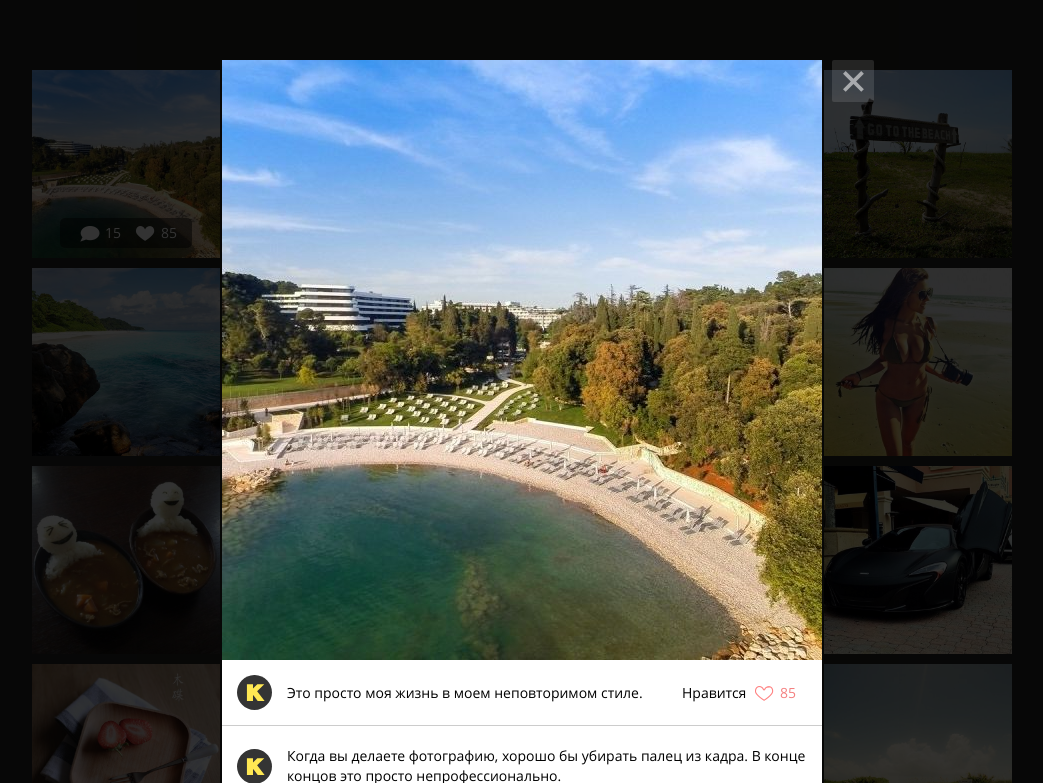
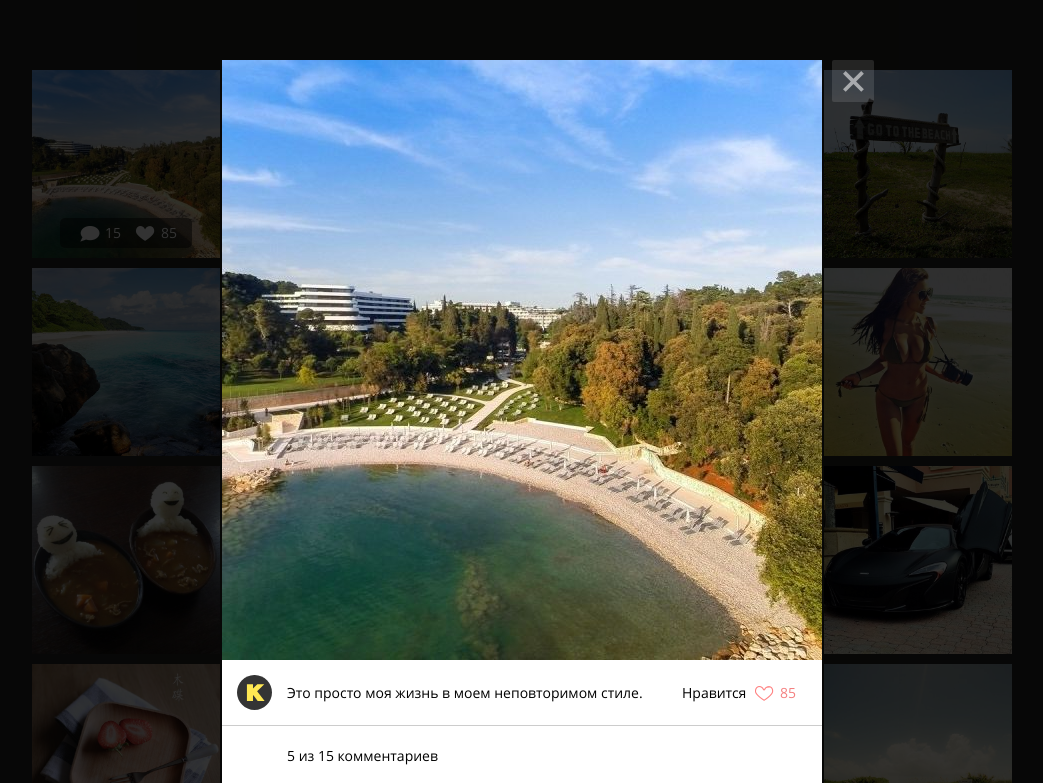
Before and after one commit to catthedancerfrontend/kekstragram, a website with bundled scripts: page index.html in a window 1280 px wide. Both pictures are taken after a click on the link 244 px from the left and 164 px from the top of the page. Shown: the top 783 px of the page, without its empty margins (118-1161 px from the left). Built offline with nearby package versions, Linux system fonts and the light colour scheme.

Commit message:
8.12. Правда или действие (часть 2)

```diff
--- a/index.html
+++ b/index.html
@@ -150,7 +150,7 @@
           </div>
 
           <!-- Комментарии к изображению -->
-          <div class="social__comment-count">5 из <span class="comments-count">125</span> комментариев</div>
+          <div class="social__comment-count"><span class="comments-current">5</span> из <span class="comments-count">125</span> комментариев</div>
           <ul class="social__comments">
             <li class="social__comment">
               <img class="social__picture" src="img/avatar-4.svg" alt="Аватар комментатора фотографии" width="35" height="35">
--- a/js/popup.render.js
+++ b/js/popup.render.js
@@ -7,19 +7,23 @@ const commentsCountEl = popupEl.querySelector('.comments-count');
 const photoDescriptionEl = popupEl.querySelector('.social__caption');
 const bodyElementEl = document.querySelector('body');
 const commentCountBlock = popupEl.querySelector('.social__comment-count');
+const commentLoader = popupEl.querySelector('.comments-loader');
+const currentsCommentsCount = popupEl.querySelector('.comments-current');
+const COMMENTS_VISIBILITY_STEP = 5;
 
-commentCountBlock.classList.add('hidden');
-popupEl.querySelector('.social__comment-count').classList.add('hidden');
+const hideShowMoreButton = (visibleComments, commentsLength) => {
+  if (visibleComments > commentsLength) {
+    commentLoader.classList.add('hidden');
+  } else {
+    commentLoader.classList.remove('hidden');
+  }
+};
 
-const fillPopup = (photo) => {
-  commentsBlockEl.innerHTML = '';
-
-  fullPhotoEl.src = photo.url;
-  likesCountEl.textContent = photo.likes;
-  commentsCountEl.textContent = photo.comments.length;
-  photoDescriptionEl.textContent = photo.description;
-
-  photo.comments.forEach((comment) => {
+const renderComments = (photo, visibleComments) => {
+  for (let i = visibleComments - COMMENTS_VISIBILITY_STEP; i < visibleComments; i++) {
+    if (!photo.comments[i]) {
+      break;
+    }
     const listItem = document.createElement('li');
     const img = document.createElement('img');
     const paragraph = document.createElement('p');
@@ -28,12 +32,31 @@ const fillPopup = (photo) => {
     paragraph.classList.add('social__text');
     listItem.appendChild(img);
     listItem.appendChild(paragraph);
-    img.src = comment.avatar;
-    img.alt = comment.name;
+    img.src = photo.comments[i].avatar;
+    img.alt = photo.comments[i].name;
     img.width = 35;
     img.height = 35;
-    paragraph.textContent = comment.message;
+    paragraph.textContent = photo.comments[i].message;
     commentsBlockEl.appendChild(listItem);
+  }
+  currentsCommentsCount.textContent = commentsBlockEl.children.length;
+  hideShowMoreButton(visibleComments, photo.comments.length);
+};
+
+const fillPopup = (photo) => {
+  let visibleComments = 5;
+
+  commentsBlockEl.innerHTML = '';
+
+  fullPhotoEl.src = photo.url;
+  likesCountEl.textContent = photo.likes;
+  commentsCountEl.textContent = photo.comments.length;
+  photoDescriptionEl.textContent = photo.description;
+  renderComments(photo, visibleComments);
+
+  commentLoader.addEventListener('click', () => {
+    visibleComments = visibleComments + COMMENTS_VISIBILITY_STEP;
+    renderComments(photo, visibleComments);
   });
 };
 
```
